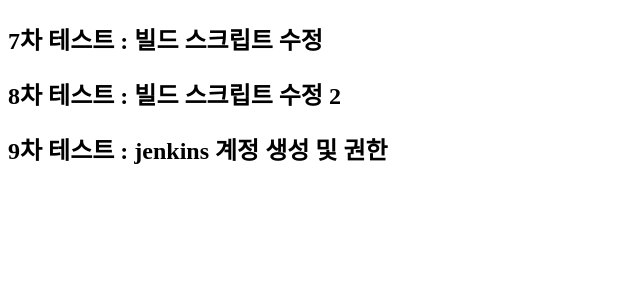
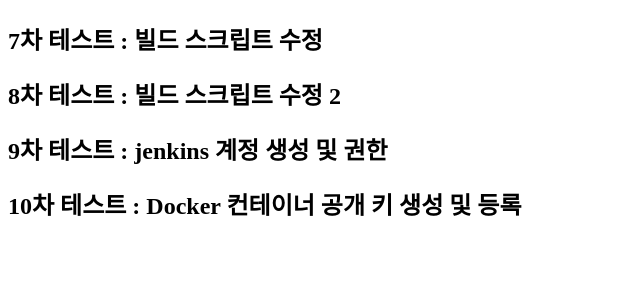
Before and after one commit to integerJI/ioniq5, a Django app: page / in a window 1280 px wide. Shown: the part 504-800 px from the top of the page, without its empty margins (0-640 px from the left). Run offline with Django 4.2, Linux system fonts and the light colour scheme.

Commit message:
Update index.html

```diff
--- a/app/templates/index.html
+++ b/app/templates/index.html
@@ -23,3 +23,5 @@
 <h2>8차 테스트 : 빌드 스크립트 수정 2</h2>
 
 <h2>9차 테스트 : jenkins 계정 생성 및 권한 </h2>
+
+<h2>10차 테스트 : Docker 컨테이너 공개 키 생성 및 등록</h2>
```
